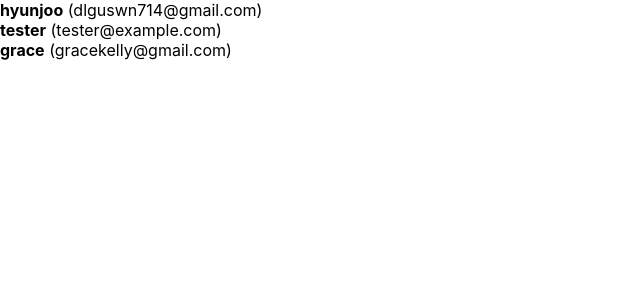
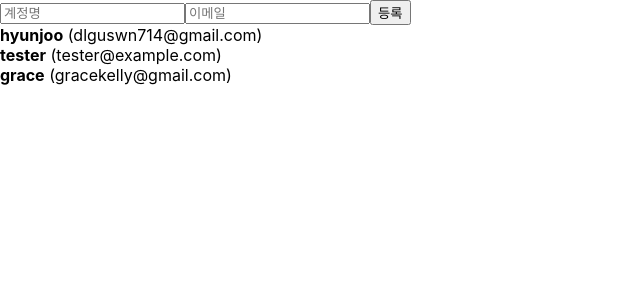
Before and after one commit to Hyun-Joo/begin-react, a React (Create React App) app: page / in a window 1280 px wide. Shown: the top 300 px of the page, without its empty margins (0-640 px from the left). Built offline with nearby package versions, Linux system fonts and the light colour scheme.

Commit message:
User 컴포넌트 추가, 배열 항목 추가

```diff
--- a/src/App.js
+++ b/src/App.js
@@ -1,9 +1,65 @@
-import React from 'react';
+import React, { useRef, useState } from 'react';
 import UserList from "./UserList";
+import CreateUser from "./CreateUser";
 
 function App() {
+    const [inputs, setInputs] = useState({
+        username: '',
+        email: ''
+    });
+    const { username, email } = inputs;
+    const onChange = e => {
+        const { name, value } = e.target;
+        setInputs({
+            ...inputs,
+            [name]: value
+        });
+    };
+    const [users, setUsers] = useState([
+        {
+            id: 1,
+            username: 'hyunjoo',
+            email: 'dlguswn714@gmail.com'
+        },
+        {
+            id: 2,
+            username: 'tester',
+            email: 'tester@example.com'
+        },
+        {
+            id: 3,
+            username: 'grace',
+            email: 'gracekelly@gmail.com'
+        }
+    ]);
+
+    const nextId = useRef(4); // 컴포넌트가 리렌더링되어도 남아있는 값 관리...
+    //push, splice, sort 지양!
+    const onCreate = () => {
+        const user = {
+            id: nextId.current,
+            username,
+            email
+        };
+        setUsers([...users, user]); // 기존 배열 복사
+        //setUsers(users.concat(user)); // push를 쓰면 업데이트 되지 않음
+        setInputs({
+            username: '',
+            email: ''
+        })
+        //console.log(nextId.current); // 4
+        nextId.current += 1;
+    }
+
     return (
-        <UserList />
+        <>
+            <CreateUser username={username}
+                        email={email}
+                        onChange={onChange}
+                        onCreate={onCreate}
+            />
+            <UserList users={users} />
+        </>
     );
 }
 
--- /dev/null
+++ b/src/CreateUser.js
@@ -0,0 +1,21 @@
+import React from 'react';
+
+function CreateUser({ username, email, onChange, onCreate }){
+    return (
+        <div>
+            <input name="username"
+                   placeholder="계정명"
+                   onChange={onChange}
+                   value={username}
+            />
+            <input name="email"
+                   placeholder="이메일"
+                   onChange={onChange}
+                   value={email}
+            />
+            <button onClick={onCreate}>등록</button>
+        </div>
+    )
+}
+
+export default CreateUser;
--- a/src/UserList.js
+++ b/src/UserList.js
@@ -8,25 +8,7 @@ function User({ user }){
     )
 }
 
-function UserList(){
-    const users = [
-        {
-            id: 1,
-            username: 'hyunjoo',
-            email: 'dlguswn714@gmail.com'
-        },
-        {
-            id: 2,
-            username: 'tester',
-            email: 'tester@example.com'
-        },
-        {
-            id: 3,
-            username: 'grace',
-            email: 'gracekelly@gmail.com'
-        }
-    ];
-
+function UserList({ users }){
     return (
         <div>
             {
```
